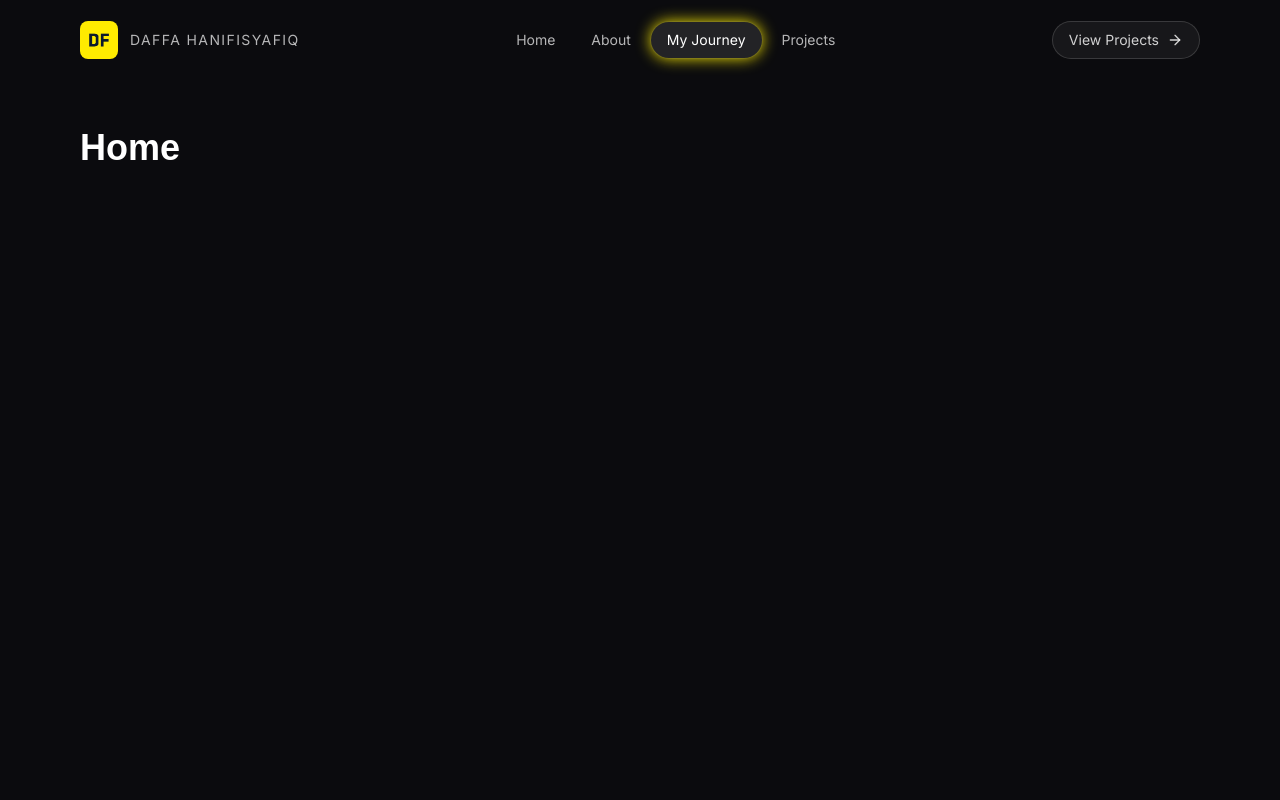
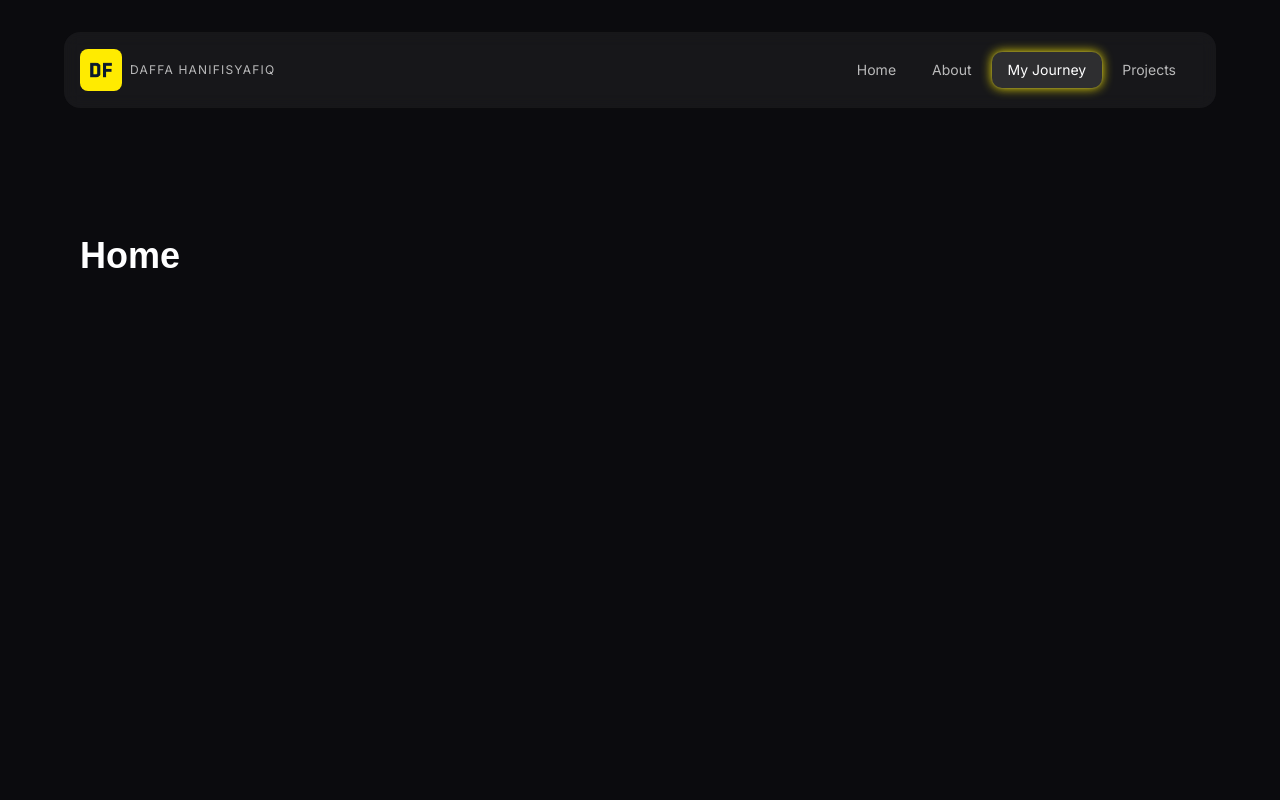
Before and after one commit to mazc0de/daffahanif.my.id, a Next.js app: page / in a window 1280 px wide. Shown: the top 800 px of the page. Built offline with nearby package versions, Linux system fonts and the light colour scheme; a web font is replaced by a local one.

Commit message:
refactor: adjust shadow and navbar styles

```diff
--- a/app/globals.css
+++ b/app/globals.css
@@ -133,6 +133,6 @@
     @apply font-heading;
   }
   .yellow-shadow {
-    @apply shadow-[0_0_0_1px_rgba(255,255,255,0.06),0_0_15px_#fbeb04];
+    @apply shadow-[0_0_0_1px_rgba(255,255,255,0.06),0_0_11px_#fbeb04];
   }
 }
--- a/components/NavInteractive.tsx
+++ b/components/NavInteractive.tsx
@@ -25,7 +25,7 @@ const NavInteractive = ({ items }: { items: TNavItems[] }) => {
               {isActive && (
                 <motion.span
                   layoutId='active-pill'
-                  className='yellow-shadow absolute inset-0 -z-10 rounded-full bg-white/10'
+                  className='yellow-shadow absolute inset-0 -z-10 rounded-lg bg-white/10'
                   transition={{
                     type: 'spring',
                     stiffness: 500,
--- a/components/Navbar.tsx
+++ b/components/Navbar.tsx
@@ -1,6 +1,7 @@
 'use client'
-import Link from 'next/link'
+
 import Image from 'next/image'
+import { motion } from 'framer-motion'
 import { useEffect, useState } from 'react'
 
 import type { TNavItems } from '@/types'
@@ -20,50 +21,29 @@ const Navbar = ({ items }: { items: TNavItems[] }) => {
   }, [])
 
   return (
-    <div
-      className={`fixed inset-x-0 top-0 z-50 transition-all duration-300 ${
-        isScrolled
-          ? 'backdrop-blur supports-[backdrop-filter]:bg-white/5'
-          : 'bg-transparent'
-      }`}
-    >
-      <div className='container mx-auto max-w-6xl px-4'>
-        <div className='flex h-20 items-center justify-between'>
-          <div className='flex w-1/2 items-center gap-3 md:w-fit'>
+    <div className='sticky top-0 z-50 pt-8'>
+      <motion.nav
+        initial={{ y: -20, opacity: 0 }}
+        animate={{ y: 0, opacity: 1 }}
+        transition={{ duration: 0.4 }}
+        className='container mx-auto max-w-6xl rounded-2xl bg-[var(--glass)] p-4 backdrop-blur supports-[backdrop-filter]:bg-white/5'
+      >
+        <div className='flex items-center justify-between'>
+          <div className='flex items-center gap-2'>
             <Image
               src='/images/dh-logo.webp'
               alt='dh-logo'
-              width={38}
-              height={38}
+              width={42}
+              height={42}
               className={`rounded-md transition-transform duration-700 ease-[cubic-bezier(0.25,0.1,0.25,1)] hover:rotate-[360deg] ${isScrolled ? 'scale-90' : 'scale-100'}`}
             />
-            <span className='text-sm tracking-widest text-white/70'>
+            <span className='text-xs tracking-widest text-white/70'>
               DAFFA HANIFISYAFIQ
             </span>
           </div>
-
           <NavInteractive items={items} />
-
-          <Link
-            href='#projects'
-            className='group inline-flex w-1/2 max-w-40 items-center gap-2 rounded-full border border-white/15 bg-white/5 px-4 py-2 text-sm text-white/80 transition hover:bg-white/10 hover:shadow-[0_0_0_1px_rgba(255,255,255,0.06),0_0_15px_#fbeb04] md:w-fit'
-          >
-            View Projects
-            <svg
-              className='h-4 w-4 transition-transform group-hover:translate-x-0.5'
-              viewBox='0 0 24 24'
-              fill='none'
-              stroke='currentColor'
-              strokeWidth='2'
-              strokeLinecap='round'
-              strokeLinejoin='round'
-            >
-              <path d='M5 12h14' />
-              <path d='m12 5 7 7-7 7' />
-            </svg>
-          </Link>
         </div>
-      </div>
+      </motion.nav>
     </div>
   )
 }
```
